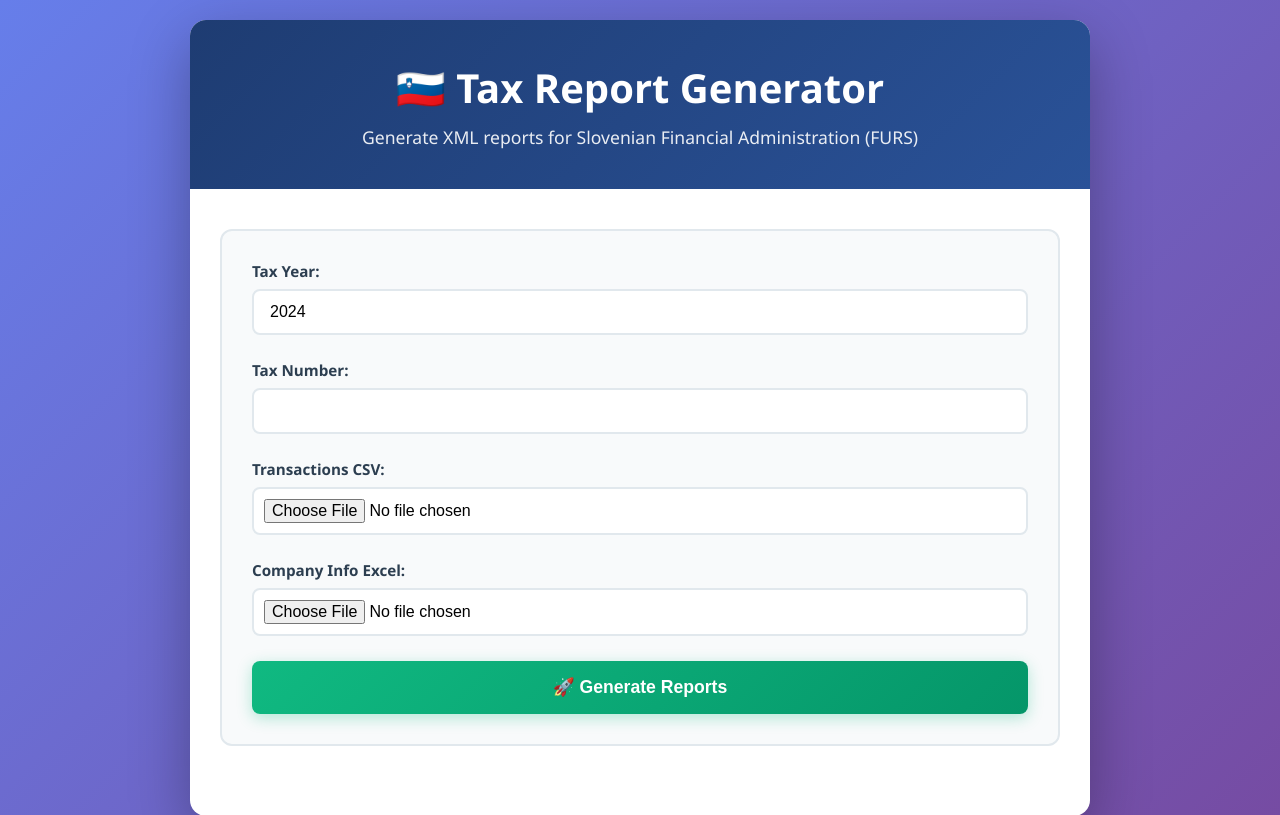
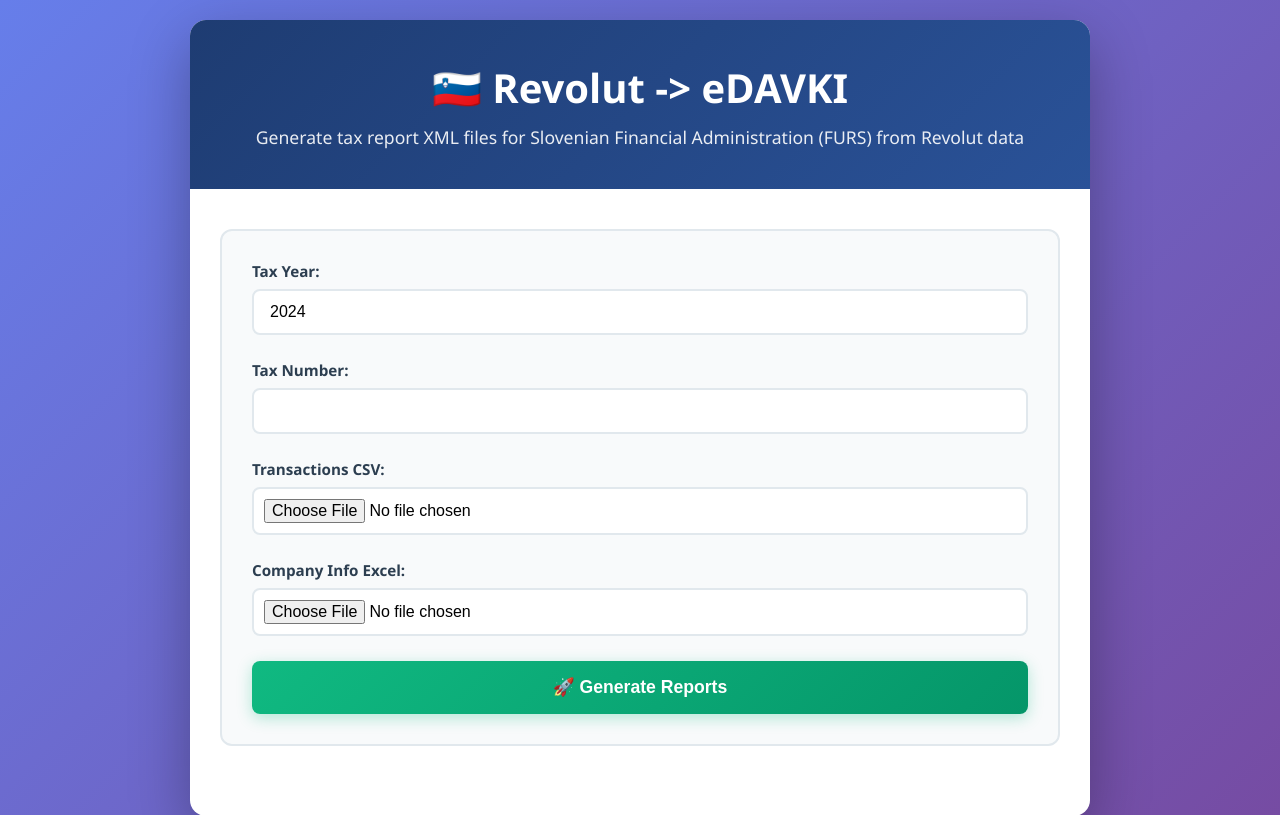
Before and after one commit to JakaCikac/revolut-edavki, a Python web app: template templates/index.html in a window 1280 px wide. Shown: the top 815 px of the page. Run offline with Jinja, Linux system fonts and the light colour scheme; the template is opened without the code that fills it, so the values that code supplies are empty.

Commit message:
Rebrand to 'Revolut -> eDAVKI tax report converter'
- Update README headline to new app name
- Clarify app converts Revolut data to eDAVKI format
- Add Company_info_2024.xlsx as example file in usage instructions
- Update HTML template title and header to match new branding
- Add web application screenshot showing modern GUI
- Update usage steps to include tax number entry
- Emphasize Revolut as data source throughout documentation

```diff
--- a/templates/index.html
+++ b/templates/index.html
@@ -3,7 +3,7 @@
 <head>
     <meta charset="UTF-8">
     <meta name="viewport" content="width=device-width, initial-scale=1.0">
-    <title>Tax Report Generator - Slovenian FURS</title>
+    <title>Revolut -> eDAVKI tax report converter</title>
     <style>
         * {
             margin: 0;
@@ -255,8 +255,8 @@
 <body>
     <div class="container">
         <div class="header">
-            <h1>🇸🇮 Tax Report Generator</h1>
-            <p>Generate XML reports for Slovenian Financial Administration (FURS)</p>
+            <h1>🇸🇮 Revolut -> eDAVKI</h1>
+            <p>Generate tax report XML files for Slovenian Financial Administration (FURS) from Revolut data</p>
         </div>
 
         <div class="content">
```
Also changed, not shown: README.md, images/web_app.png (added), 1 other file.
